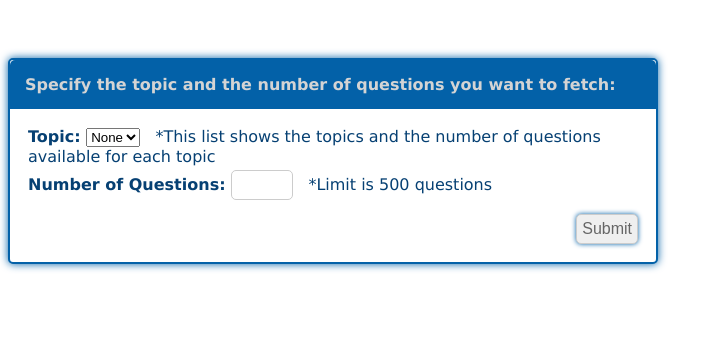
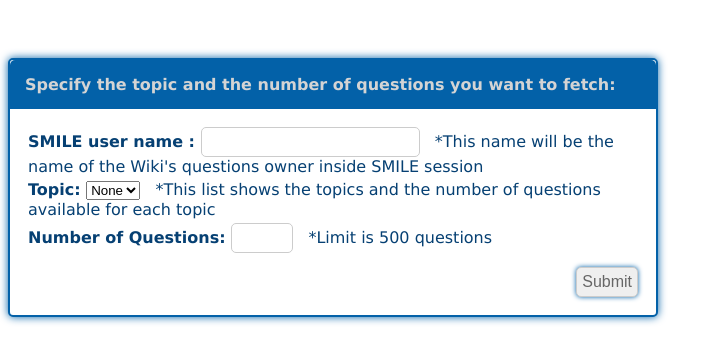
Before and after one commit to g00056871/S-A_Integration, a PHP site: page /getWikiQs.php in a window 1280 px wide. Shown: the top 363 px of the page, without its empty margins (0-727 px from the left). Run offline with PHP 8.4, Linux system fonts and the light colour scheme; data that the repository does not hold is empty.

Commit message:
adding teacher name property

```diff
--- a/getWikiQs.php
+++ b/getWikiQs.php
@@ -56,12 +56,21 @@
       <div style="background: ; padding: 15px">
         <style type="text/css" scoped>
           td {text-align:left;font-family: verdana,arial;color: #064073;font-size: 1.00em;}
-          input {border: 1px solid #CCCCCC;border-radius: 5px;color: #666666;display: inline-block;font-size: 1.00em;padding: 5px;width: 50px;}
+          input {border: 1px solid #CCCCCC;border-radius: 5px;color: #666666;display: inline-block;font-size: 1.00em;padding: 5px;}
           input[type="button"]{height: auto;width: auto;cursor: pointer;box-shadow: 0px 0px 5px #0361A8;float: right;margin-top: 10px;}
           table.center {margin-left:auto;margin-right:auto;}
           .error {font-family: verdana,arial;color: #D41313;font-size: 1.00em;}
         </style>
         <table>
+            <tr>
+            <td>
+                <b>
+                SMILE user name :
+                </b>
+                <input type="text" id="smileusername">
+                &nbsp;&nbsp;*This name will be the name of the Wiki's questions owner inside SMILE session
+           </td>
+          </tr>
           <tr>
             <td>
               <b>
@@ -83,7 +92,7 @@
               <b>
                 Number of Questions:
               </b>
-              <input type="text" id="qn">
+                <input type="text" id="qn" style="width: 50px;">
               &nbsp;&nbsp;*Limit is 500 questions
               <br>
             </td>
@@ -310,14 +319,14 @@
     * questions will be fetched from Assessment Wiki depending on topics specified from the teacher
      */
     function fetchWikiQuestionsAndPushToSMILE(questionText,choices,correctResponseID,pageID,smileServer) {
-        // add assess wiki user to SMILE with specific name and IP
-        var WikiUserName = "Wiki";
+        // add assess wiki user to SMILE with spe"Wiki"cific name and IP
+        var wikiUserName = document.getElementById("smileusername").value;
         var WikiIP = "192.168.1.7";
         var SMILEpushurl = smileServer + '/SMILE/pushmsg.php';
         var JSONUser = {
             "TYPE": "HAIL",
             "IP": WikiIP,
-            "NAME": WikiUserName
+            "NAME": wikiUserName
         };
         var correctAns = 1;
         if(correctResponseID=='option_0'){
@@ -341,7 +350,7 @@
                     // push assess questions to SMILE
                         var jsonQuestion = {
                             "TYPE": "QUESTION",
-                            "NAME": "Wiki",
+                            "NAME": wikiUserName,
                             "IP": "192.168.1.7",
                             "Q": questionText,
                             "O1": choices[0],
```
